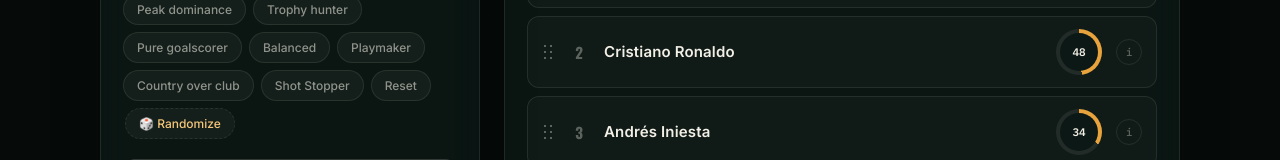
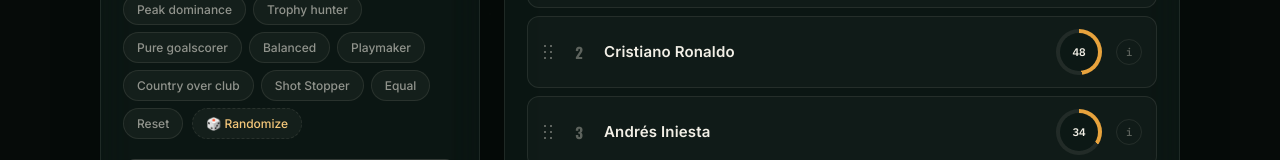
Before and after one commit to klaviette/FutRanker, a React (Vite) app: page / in a window 1280 px wide. Shown: the part 532-692 px from the top of the page. Built offline with nearby package versions, Linux system fonts and the light colour scheme; no server answers.

Commit message:
Update presets.js

```diff
--- a/src/data/presets.js
+++ b/src/data/presets.js
@@ -5,6 +5,7 @@ export const PRESETS = {
   'Balanced':          { wc: 6,  cont: 5,  ucl: 7,  europa: 3, conf: 2, cwc: 4, icc: 4, league: 7,  domestic: 3, goals_c: 5,  goals_i: 5,  assists_c: 3,  assists_i: 3,  bdor: 2,  egs: 2, wcgb: 2, wcboot: 2, glove: 2, olympic: 2, puskas: 0, clean_sheets: 0, num_leagues_won: 1 },
   'Playmaker':         { wc: 1,  cont: 1,  ucl: 1,  europa: 1, conf: 1, cwc: 1, icc: 1, league: 5,  domestic: 3, goals_c: 2,  goals_i: 2,  assists_c: 10, assists_i: 10, bdor: 3,  egs: 0, wcgb: 3, wcboot: 0, glove: 0, olympic: 1, puskas: 0, clean_sheets: 0, num_leagues_won: 1 },
   'Country over club': { wc: 10, cont: 9,  ucl: 1,  europa: 0, conf: 0, cwc: 0, icc: 0, league: 1,  domestic: 0, goals_c: 1,  goals_i: 9,  assists_c: 1,  assists_i: 3,  bdor: 1,  egs: 0, wcgb: 7, wcboot: 5, glove: 6, olympic: 6, puskas: 1, clean_sheets: 0, num_leagues_won: 1 },
-  'Shot Stopper':      { wc: 3,  cont: 2,  ucl: 3,  europa: 2, conf: 1, cwc: 2, icc: 2, league: 3,  domestic: 1, goals_c: 0,  goals_i: 0,  assists_c: 2,  assists_i: 2,  bdor: 0,  egs: 0, wcgb: 2, wcboot: 0, glove: 10, olympic: 1, puskas: 0, clean_sheets: 10, num_leagues_won: 2 },
+  'Shot Stopper':      { wc: 2,  cont: 1,  ucl: 2,  europa: 0, conf: 0, cwc: 0, icc: 0, league: 2,  domestic: 0, goals_c: 0,  goals_i: 0,  assists_c: 0,  assists_i: 0,  bdor: 0,  egs: 0, wcgb: 0, wcboot: 0, glove: 10, olympic: 0, puskas: 0, clean_sheets: 10, num_leagues_won: 0 },
+  'Equal':       { wc: 10,  cont: 10,  ucl: 10,  europa: 10, conf: 10, cwc: 10, icc: 10, league: 10,  domestic: 10, goals_c: 10,  goals_i: 10,  assists_c: 10,  assists_i: 10,  bdor: 10,  egs: 10, wcgb: 10, wcboot: 10, glove: 10, olympic: 10, puskas: 10, clean_sheets: 10, num_leagues_won: 10 },
   'Reset':             { wc: 0,  cont: 0,  ucl: 0,  europa: 0, conf: 0, cwc: 0, icc: 0, league: 0,  domestic: 0, goals_c: 0,  goals_i: 0,  assists_c: 0,  assists_i: 0,  bdor: 0,  egs: 0, wcgb: 0, wcboot: 0, glove: 0, olympic: 0, puskas: 0, clean_sheets: 0, num_leagues_won: 0 },
 }
```
